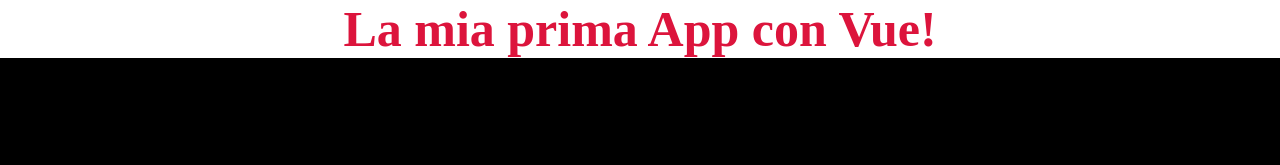
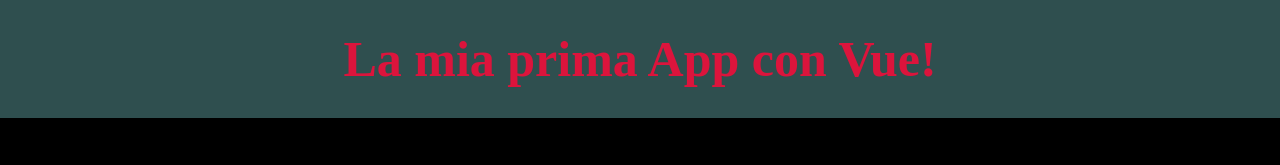
Before and after one commit to MarcoColloca/vite-hello-world, a Vue app: page / in a window 1280 px wide. Shown: the top 165 px of the page. Built offline with nearby package versions, Linux system fonts and the light colour scheme.

Commit message:
Refactor → changed style in App.vue and AppTitle

```diff
--- a/src/App.vue
+++ b/src/App.vue
@@ -24,19 +24,15 @@
 
 <template>
     <div>
-        <div>
-            <AppTitle></AppTitle>
 
-            <AppHero></AppHero>
-        </div>
+        <AppTitle></AppTitle>
+
+        <AppHero></AppHero>
+
     </div>
 </template>
 
 
 <style>
-  .title{
-    color: crimson;
-    font-size: 50px;
-    text-align: center;
-  }
+
 </style>
--- a/src/components/AppTitle.vue
+++ b/src/components/AppTitle.vue
@@ -11,19 +11,24 @@
 
 
 <template>
-    <div>
-        <div>
+    <div class="title__section">
         <h1 class="title">
             {{ title }}
         </h1>
-        </div>
     </div>
 </template>
 
 
 
 <style scoped>
+
+    .title__section{
+        background-color: darkslategrey;
+
+    }
+
     .title{
+        padding: 30px 0;
         color: crimson;
         font-size: 50px;
         text-align: center;
```
Lines whose indentation alone changed are shown as unchanged.
